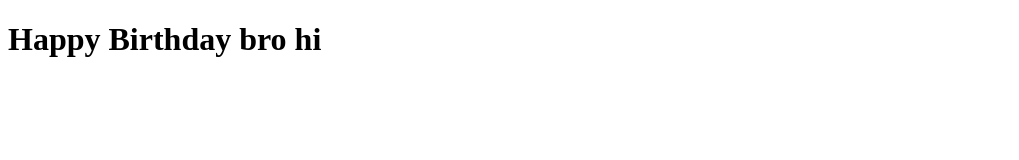
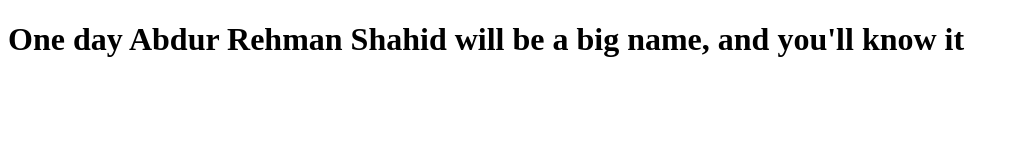
Before and after one commit to razashahid107/BootcampSample, a plain HTML site: page index.html in a window 1280 px wide. Shown: the whole page, without its empty margins (0-1019 px from the left). Drawn offline with Linux system fonts and the light colour scheme.

Commit message:
Update index.html

```diff
--- a/index.html
+++ b/index.html
@@ -5,6 +5,6 @@
     <title></title>
   </head>
   <body>
-    <h1>Happy Birthday bro hi</h1>
+    <h1><b>One day Abdur Rehman Shahid will be a big name, and you'll know it</b></h1>
   </body>
 </html>
```
